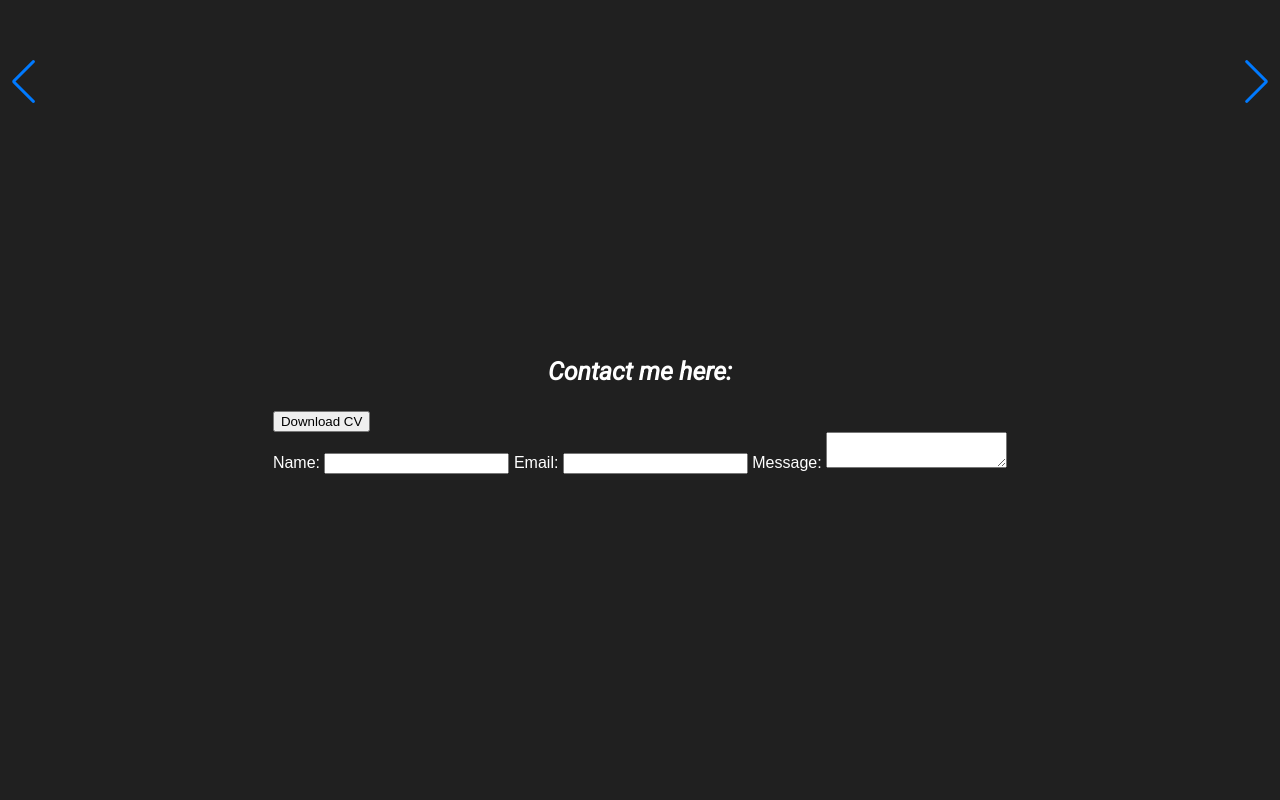
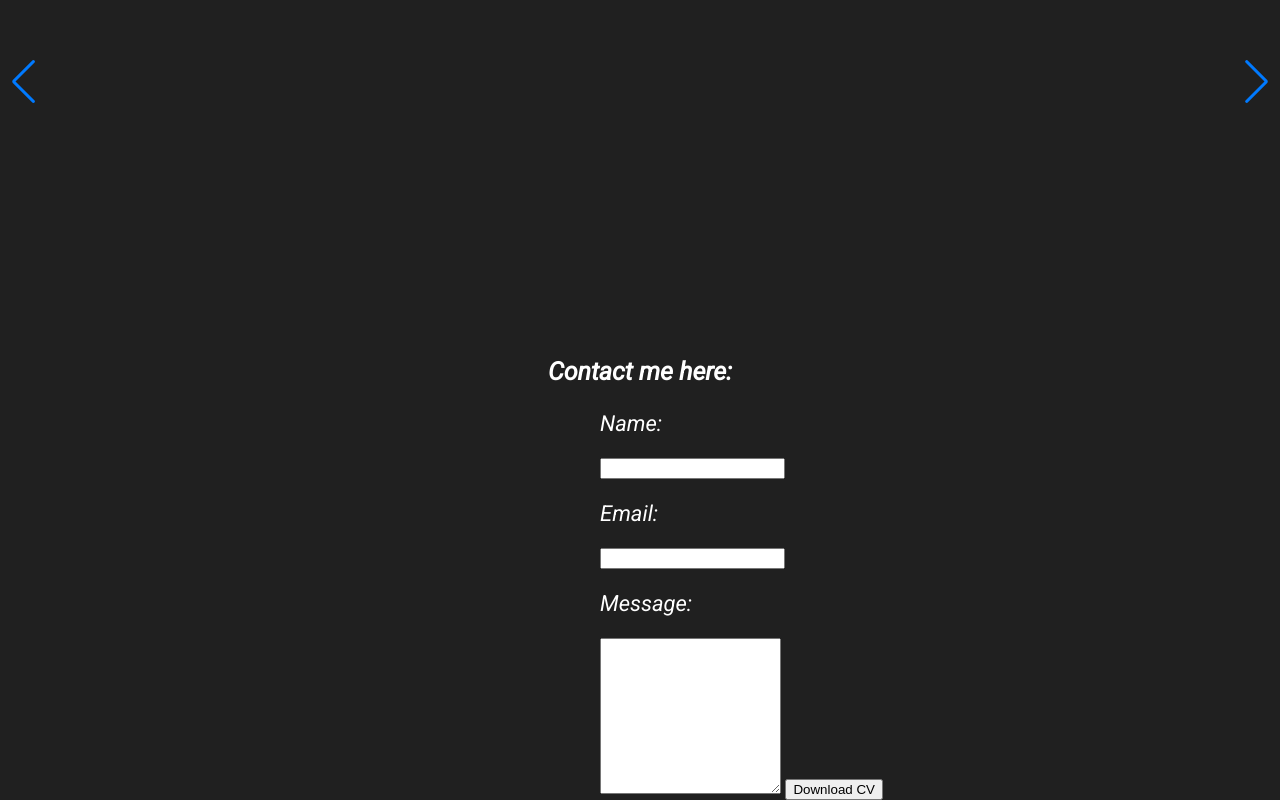
Before and after one commit to elena-dr/my_portfolio, a plain HTML site: page index.html in a window 1280 px wide. Shown: the part 2033-2833 px from the top of the page. Before the commit the page ends 2507 px from the top, so only its background shows below. Drawn offline with nearby package versions, Linux system fonts and the light colour scheme; a web font is replaced by a local one.

Commit message:
fixed contact form style

```diff
--- a/index.html
+++ b/index.html
@@ -101,20 +101,21 @@
 
     <section class="contact">
 
-        <div id="contactMe">
+        <div class="contact-container" id="contactMe">
             <h3>Contact me here: </h3>
-            <button>Download CV</button>
+            <div class="contact-form">
+                <div class="contactall-form">
+                    <p>Name:</p>
+                    <input type="text">
+                    <p>Email:</p>
+                    <input type="email">
+                    <p>Message:</p>
+                    <textarea></textarea>
+                    <button>Download CV</button>
+                </div>
 
-            <div class="contact-form">
-                <form>
-                    <label>Name: </label>
-                    <input type="text">
-                    <label>Email: </label>
-                    <input type="email">
-                    <label>Message: </label>
-                    <textarea></textarea>
-                </form>
             </div>
+
         </div>
     </section>
 
--- a/style.css
+++ b/style.css
@@ -176,3 +176,20 @@ img {
 .skills {
   padding-top: 80px;
 }
+
+.contact-container {
+  width: 100%;
+}
+
+.contact-div {
+  display: flex;
+  flex-direction: row;
+  justify-contaent: space-around;
+}
+
+textarea {
+  height: 150px;
+}
+.contactall-form {
+  padding-left: 600px;
+}
```
